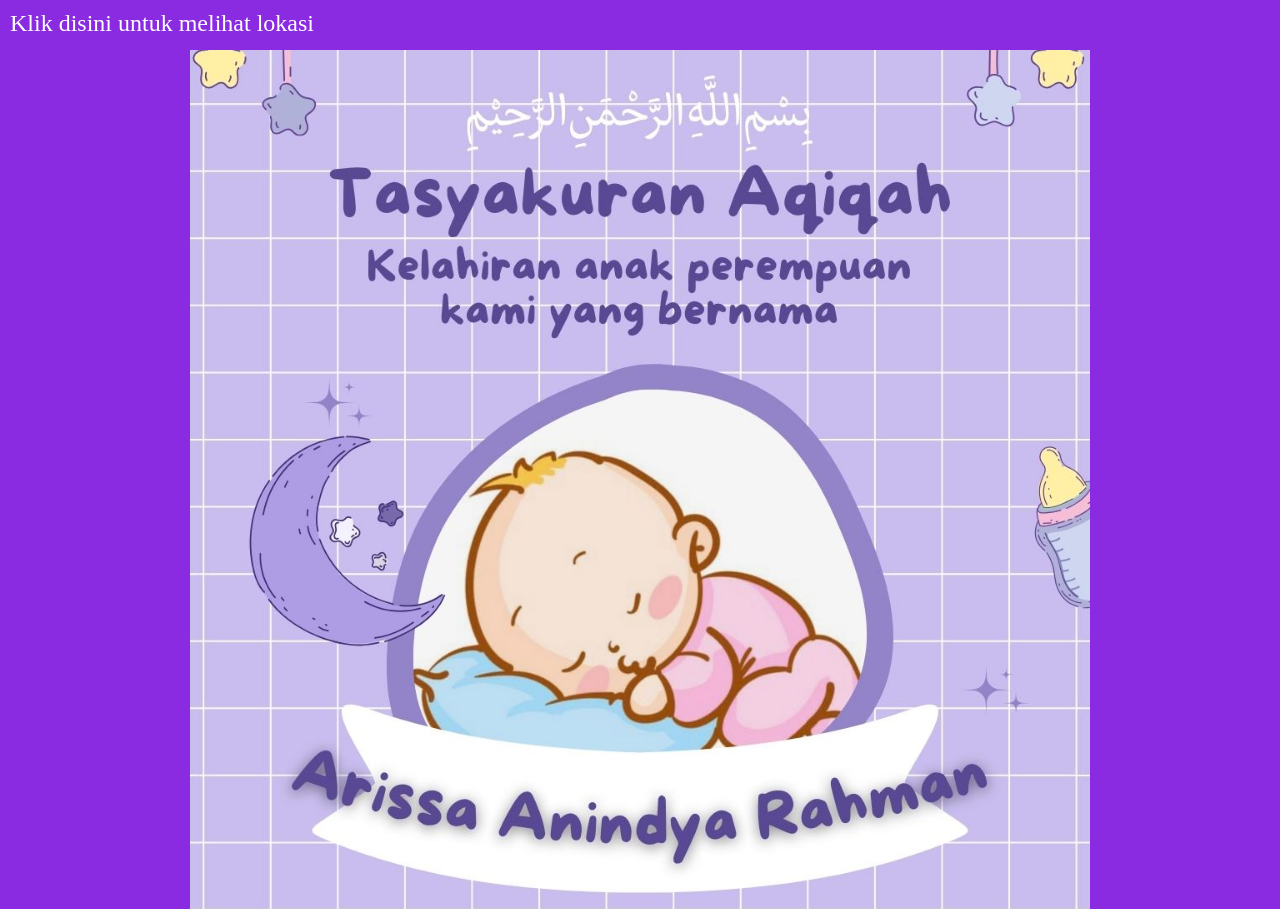
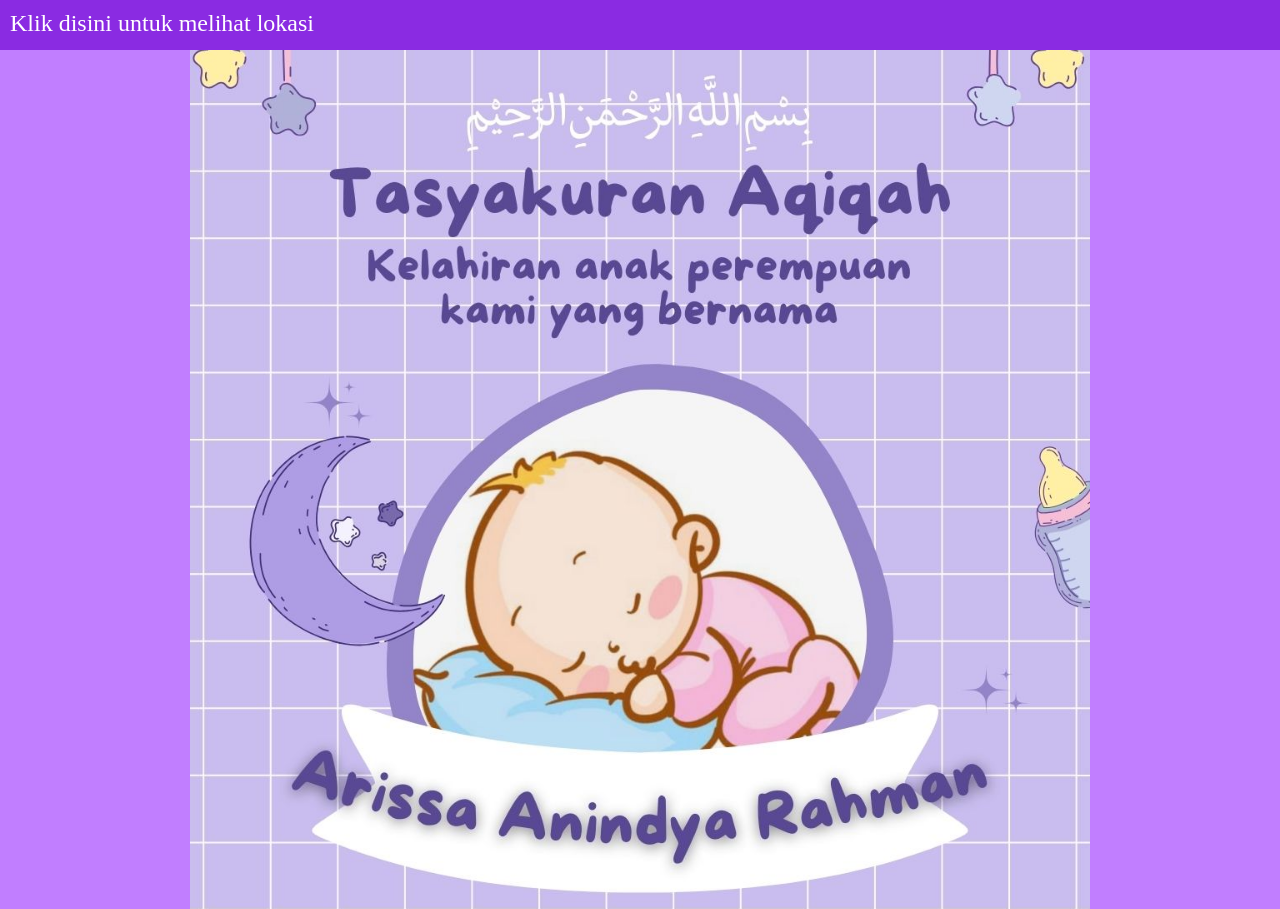
Before and after one commit to iqraaswad/iqraaswad.github.io, a plain HTML site: page index.html in a window 1280 px wide. Shown: the top 909 px of the page. Drawn offline with Linux system fonts and the light colour scheme.

Commit message:
Update index.html

```diff
--- a/index.html
+++ b/index.html
@@ -4,7 +4,7 @@
     body {
         width: 100%;
         margin-left: 0px;
-        background-color: blueviolet;
+        background-color: rgb(193, 126, 255);
     }
 
     .center {
```
